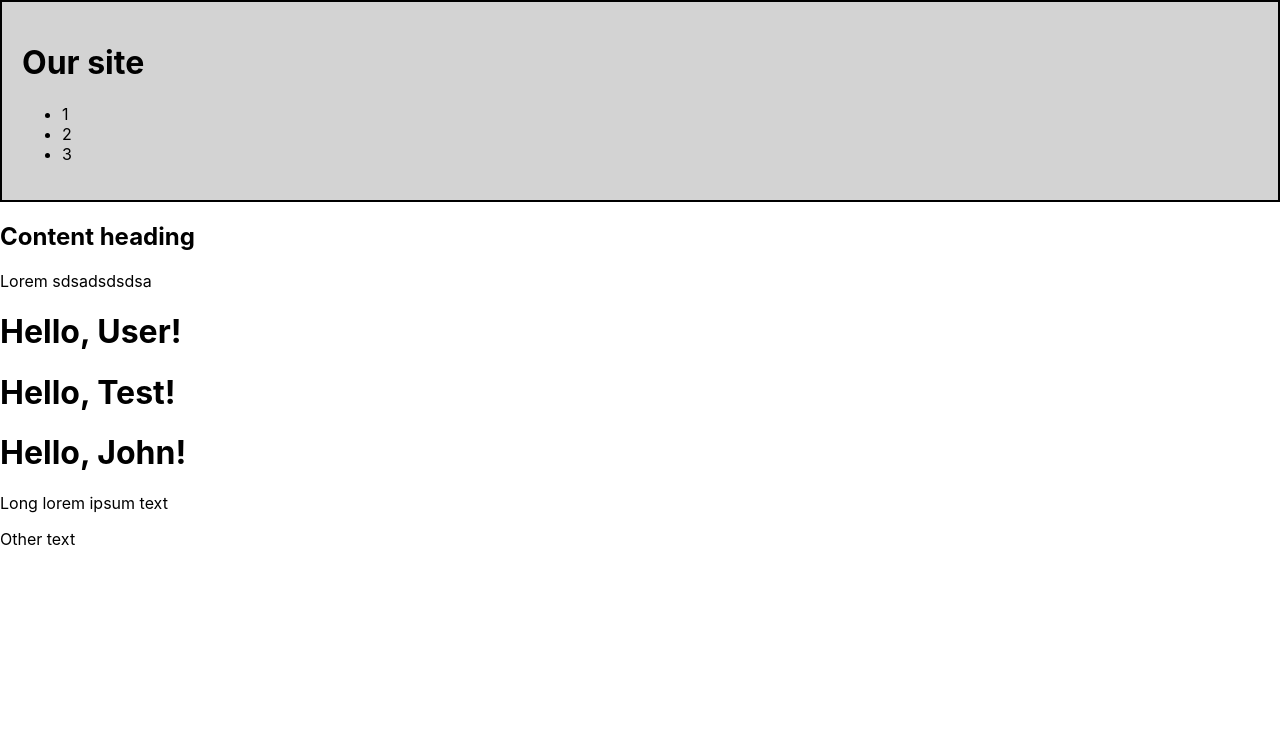
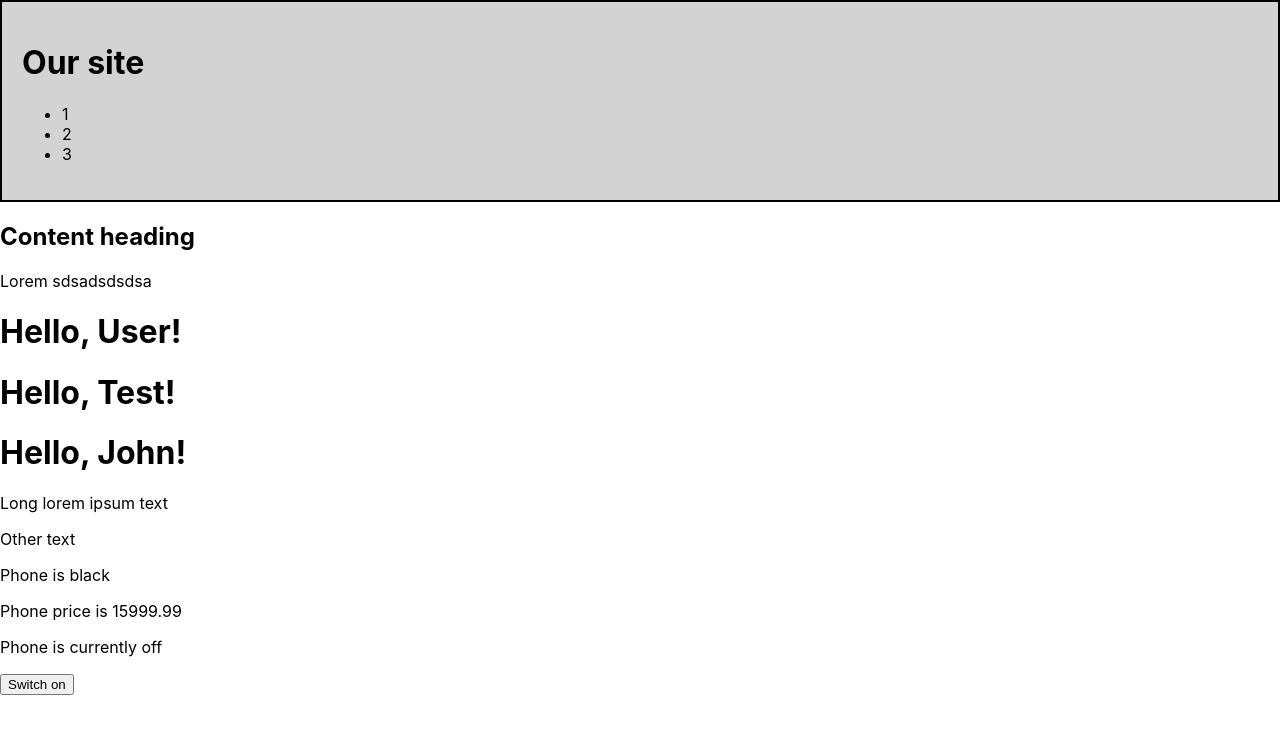
Before and after one commit to fc-fullstack-courses/pfe-2023-1-react-lessons, a React (Create React App) app: page / in a window 1280 px wide. Shown: the top 734 px of the page. Built offline with nearby package versions, Linux system fonts and the light colour scheme.

Commit message:
Add state creation example

```diff
--- a/src/App.js
+++ b/src/App.js
@@ -3,6 +3,7 @@ import MainContent from './components/MainContent';
 import Greeting from './components/Greetings';
 import './App.css';
 import TextElement from './components/TextElement';
+import Phone from './components/Phone';
 
 const user1 = {
   name: 'User',
@@ -27,8 +28,9 @@ function App() {
       <Greeting user={user1} />
       <Greeting user={user2} />
       <Greeting user={user3} />
-      <TextElement text="Long lorem ipsum text" tooltip="this is title"/>
-      <TextElement text="Other text" tooltip="other title"/>
+      <TextElement text="Long lorem ipsum text" tooltip="this is title" />
+      <TextElement text="Other text" tooltip="other title" />
+      <Phone color="black" price={15999.99} />
     </>
   );
 }
--- /dev/null
+++ b/src/components/Phone/index.jsx
@@ -0,0 +1,26 @@
+import React from 'react';
+
+class Phone extends React.Component {
+  constructor(props) {
+    super(props);
+    // стан існує тільки у класових компонентів
+    this.state = {
+      phoneState: 'off',
+    };
+  }
+
+  render() {
+    const { color, price } = this.props;
+    const { phoneState } = this.state;
+    return (
+      <div>
+        <p>Phone is {color}</p>
+        <p>Phone price is {price}</p>
+        <p>Phone is currently {phoneState}</p>
+        <button>Switch on</button>
+      </div>
+    );
+  }
+}
+
+export default Phone;
```
